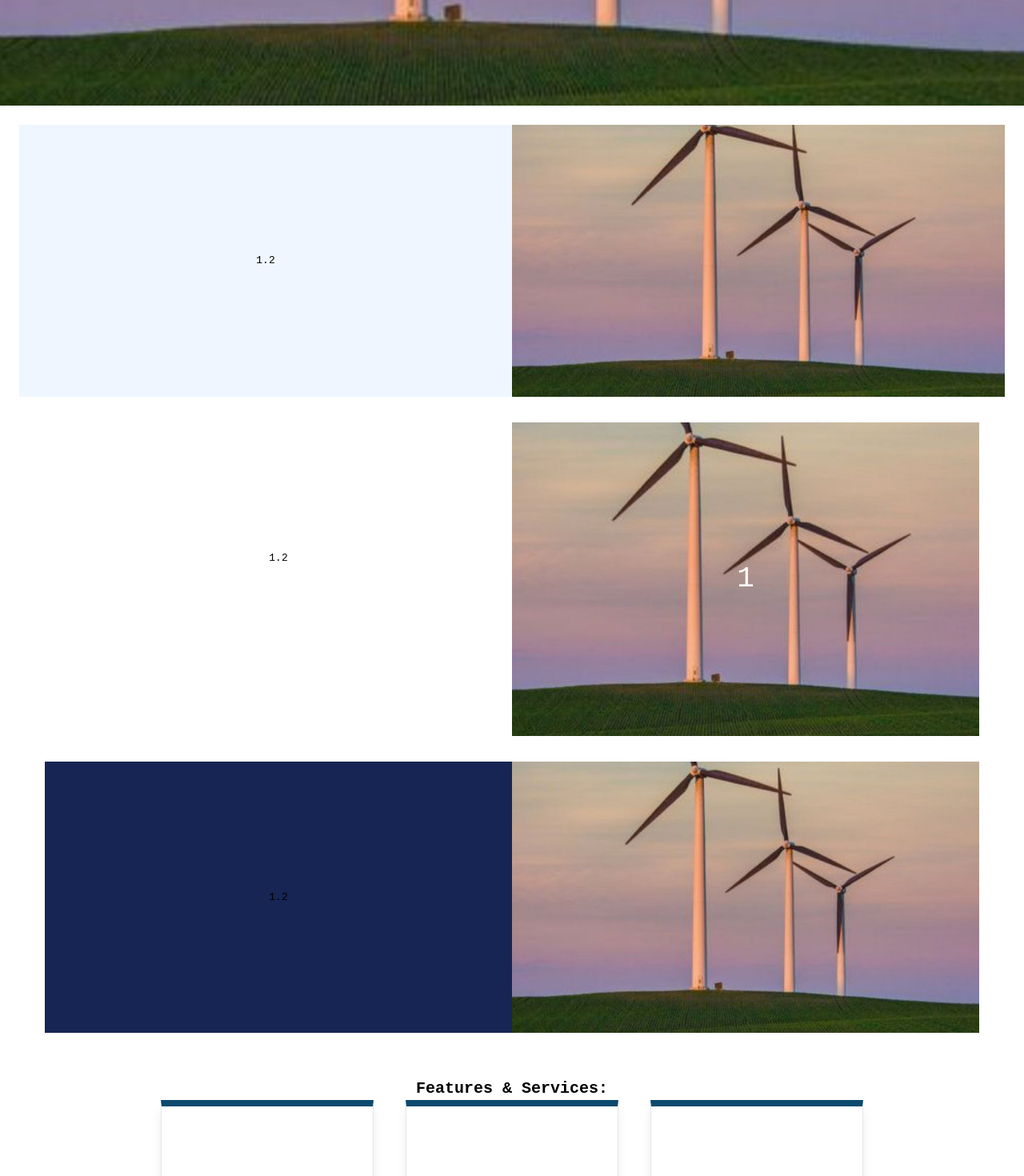
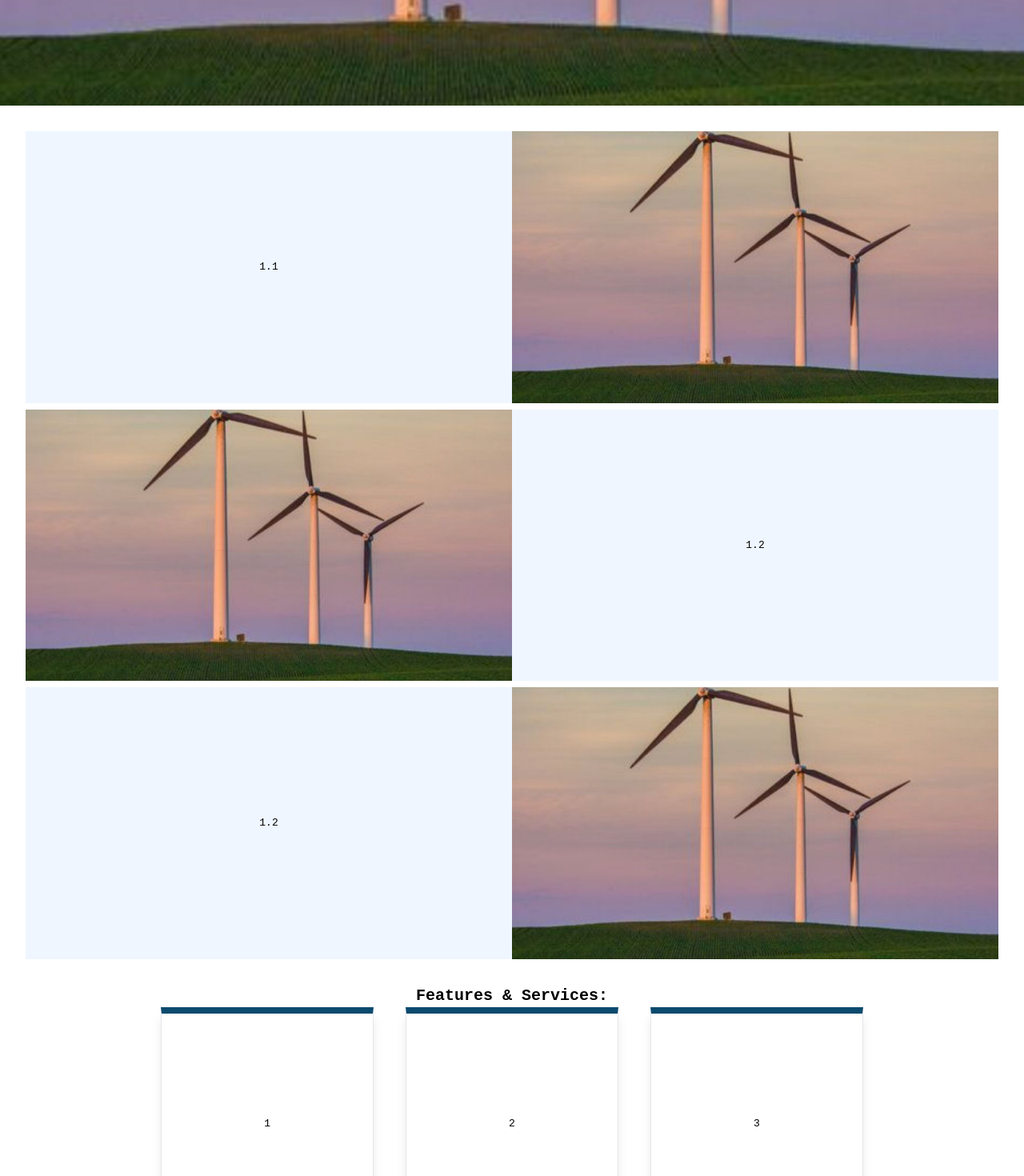
Before and after one commit to treva556/wise-energy, a React (Create React App) app: page / in a window 1280 px wide. Shown: the part 680-2150 px from the top of the page at 80% size. Built offline with nearby package versions, Linux system fonts and the light colour scheme.

Commit message:
milestone 3

```diff
--- a/src/App.js
+++ b/src/App.js
@@ -44,9 +44,24 @@ function App() {
 
       <div className=' bg-white'>
 
-      <div className='  p-6'>
-        <div className='flex flex-col md:flex-row lg:flex-row justify-center bg-blue-50  '>
+      <div className=' gap-4  p-6'>
+        <div className='flex flex-col md:flex-row lg:flex-row justify-center bg-blue-50 m-2  '>
         <div className=' p-40 bg-blue-50 w-screen'>
+             1.1
+          </div>
+        <div
+            className='p-40 bg-blue-50 w-screen relative'
+            style={{
+              backgroundImage: `url(${Ener})`,
+              backgroundSize: 'cover', // Ensures the image covers the div entirely
+              backgroundPosition: 'center', // Centers the image within the div
+            }}
+          >
+          </div>
+          </div>
+
+<div className=' m-2 flex flex-col md:flex-row'>
+<div className=' p-40 bg-blue-50 w-screen md:order-last lg:order-last'>
              1.2
           </div>
         <div
@@ -59,9 +74,10 @@ function App() {
           >
           </div>
 
-        </div>
-        <div className=' flex flex-col md:flex-row lg:flex-row   m-8'>
-        <div className=' p-40 w-screen'>
+       </div>
+
+       <div className=' m-2 flex flex-col md:flex-row'>
+<div className=' p-40 bg-blue-50 w-screen'>
              1.2
           </div>
         <div
@@ -72,26 +88,11 @@ function App() {
               backgroundPosition: 'center', // Centers the image within the div
             }}
           >
-            <p className=" text-white text-4xl p-4">1</p>
           </div>
 
-        </div>
+       </div>
 
-        <div className=' flex flex-col md:flex-row lg:flex-row bg-blue-950 m-8'>
-        <div className=' bg-blue-950 p-40 w-screen'>
-             1.2
-          </div>
-        <div
-            className='p-40 bg-blue-50 w-screen '
-            style={{
-              backgroundImage: `url(${Ener})`,
-              backgroundSize: 'cover', // Ensures the image covers the div entirely
-              backgroundPosition: 'center', // Centers the image within the div
-            }}
-          >
-          </div>
 
-        </div>
       </div>
       <h5 className=' font-semibold text-xl '>  Features & Services: </h5>
 
```
